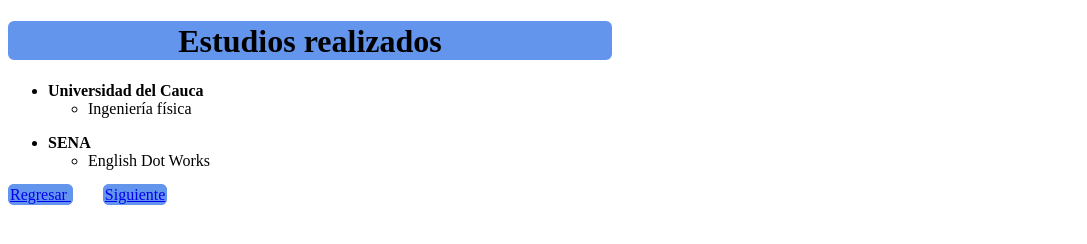
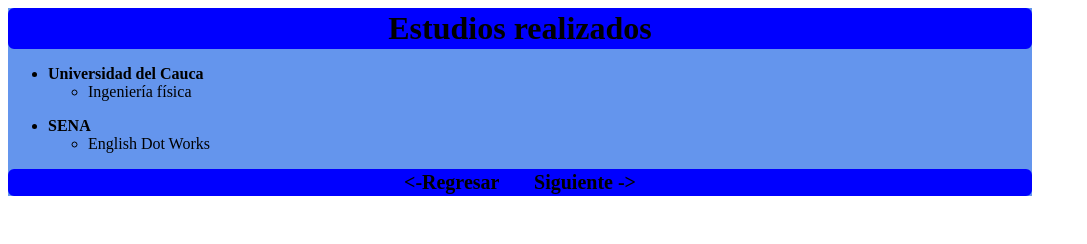
Before and after one commit to ycarolinaC/Taller_html5, a plain HTML site: page hojadevida_css/EstudiosRealizados.html in a window 1280 px wide. Shown: the whole page, without its empty margins (0-1087 px from the left). Drawn offline with Linux system fonts and the light colour scheme.

Commit message:
Edicción del color de fondo

```diff
--- a/hojadevida_css/EstudiosRealizados.html
+++ b/hojadevida_css/EstudiosRealizados.html
@@ -8,15 +8,19 @@
     <link rel="stylesheet" href="index.css">
 </head>
 <body>
-
+    <div id="bloque">
         <h1 id="boton1" >Estudios realizados </h1>
+        <div >
             <ul>
                 <li><b>Universidad del Cauca</b>
+                    <br>
                     <ul>
                         <li>Ingeniería física</li>
                     </ul>
                 </li>
             </ul>
+        </div>
+
         <ul>
             <li><b>SENA</b>
                 <ul>
@@ -24,14 +28,17 @@
                 </ul>
             </li>
         </ul>
-    <footer>
-        <a id = "boton" style="margin-right: 30px;" href="index.html" >
-            Regresar
+        <footer id="boton1">
+            <a id = "texto" style="margin-right: 30px;" href="index.html" >
+                <-Regresar
             </a>
-        <a id = "boton" href="ExperienciaLaboral.html" >
-            Siguiente
+            <a id = "texto" href="ExperienciaLaboral.html" >
+                Siguiente ->
             </a>
         </footer>
 
+    </div>
+
+
 </body>
 </html>
--- a/hojadevida_css/index.css
+++ b/hojadevida_css/index.css
@@ -1,8 +1,13 @@
 #bloque{
     text-align:center;
     width: 1024px;
+    background-color:cornflowerblue;
+
 }
 
+#bloque ul{
+    text-align: left;
+}
 #foto{
     box-shadow: 10px 10px;
 }
@@ -17,9 +22,9 @@
 }
 
 #boton{
-    background-color:cornflowerblue;
+    background-color:blue;
     border-radius: 6px;
-    border: 2px solid cornflowerblue;
+    border: 2px solid blue;
     width: 600px;
     height: 35px;
     margin: 0 auto;
@@ -28,16 +33,22 @@
 #texto{
     color: black;
     text-align: center;
+    text-decoration: none;
+    font-weight: bold;
+    font-size: 20px;
 }
 
 #texto:hover{
-    color: blue;
+    color: brown;
 }
 #texto:active{
-    color: coral;
+    color:brown;
 }
 
 #boton:active{
+    background-color: coral;
+}
+#boton:hover{
     background-color: coral;
 }
 
@@ -50,10 +61,12 @@
 }
 
 #boton1{
-    background-color:cornflowerblue;
+    background-color:blue;
     border-radius: 6px;
-    border: 2px solid cornflowerblue;
-    width: 600px;
-    height: 35px;
+    border: 2px solid blue;
     text-align: center;
+    margin: 0 auto;
 }
+#boton1:hover{
+    background-color: coral;
+}
```
Also changed, not shown: hojadevida_css/ExperienciaLaboral.html (+8 -5 lines), hojadevida_css/ReferenciasFamiliares.html (+7 -4 lines), hojadevida_css/ReferenciasPersonales.html (+6 -3 lines). Lines whose indentation alone changed are shown as unchanged.
